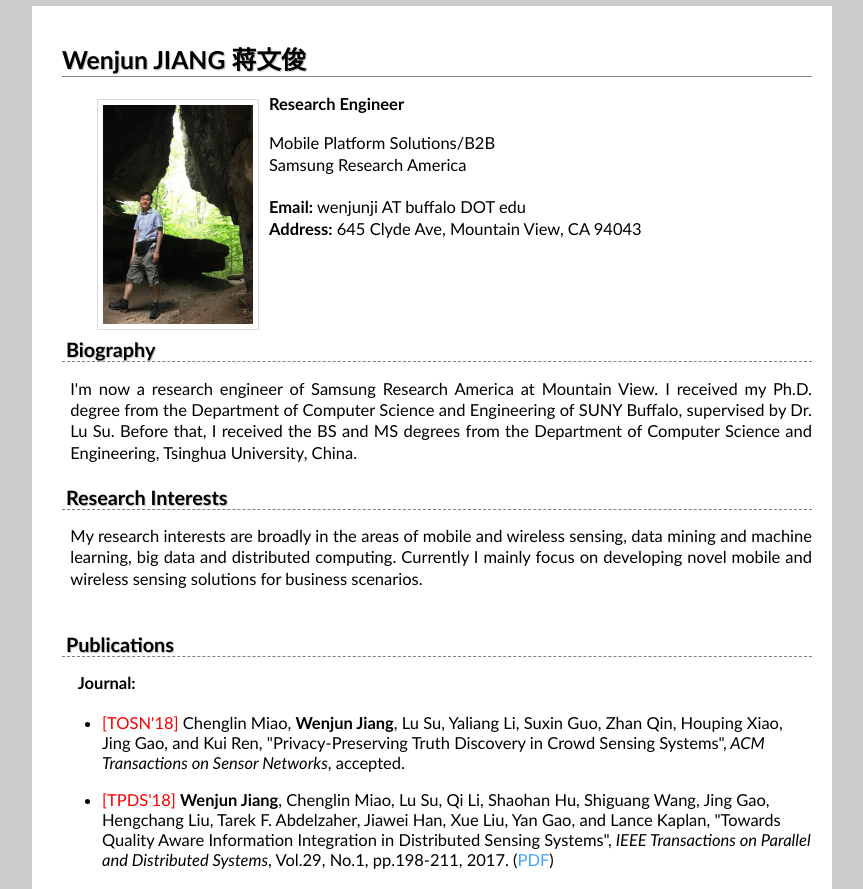
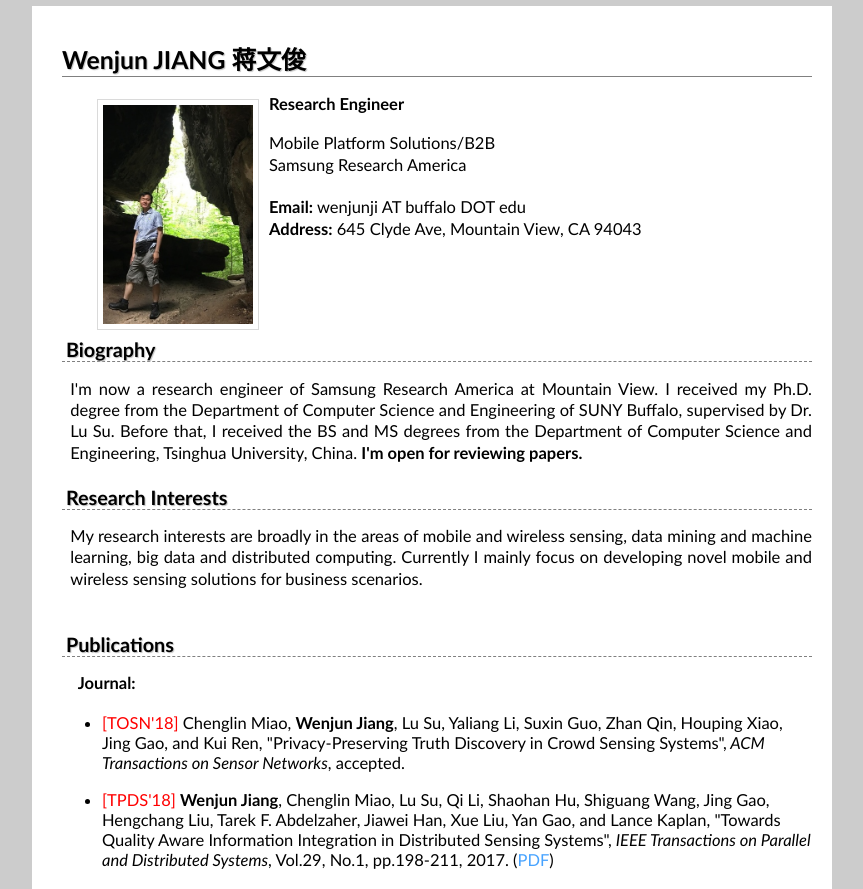
Before and after one commit to WenjunJiang/wenjunjiang.github.io, a plain HTML site: page index.html in a window 1280 px wide. Shown: the top 889 px of the page, without its empty margins (208-1071 px from the left). Drawn offline with Linux system fonts and the light colour scheme; grey boxes are pictures that could not be loaded.

Commit message:
add paper review

```diff
--- a/index.html
+++ b/index.html
@@ -27,7 +27,7 @@
         </p>
         <p></p>
         <h2>Biography</h2>
-        <p>I'm now a research engineer of Samsung Research America at Mountain View. I received my Ph.D. degree from the Department of Computer Science and Engineering of SUNY Buffalo, supervised by Dr. Lu Su. Before that, I received the BS and MS degrees from the Department of Computer Science and Engineering, Tsinghua University, China.</p>
+        <p>I'm now a research engineer of Samsung Research America at Mountain View. I received my Ph.D. degree from the Department of Computer Science and Engineering of SUNY Buffalo, supervised by Dr. Lu Su. Before that, I received the BS and MS degrees from the Department of Computer Science and Engineering, Tsinghua University, China. <b>I'm open for reviewing papers.</b></p>
 
         <h2>Research Interests</h2>
         <p>My research interests are broadly in the areas of mobile and wireless sensing, data mining and machine learning, big data and distributed computing. Currently I mainly focus on developing novel mobile and wireless sensing solutions for business scenarios.<br /><br />
```
